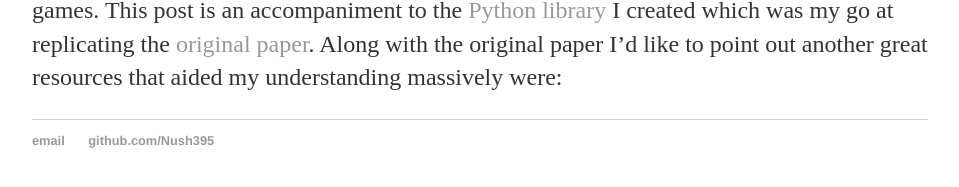
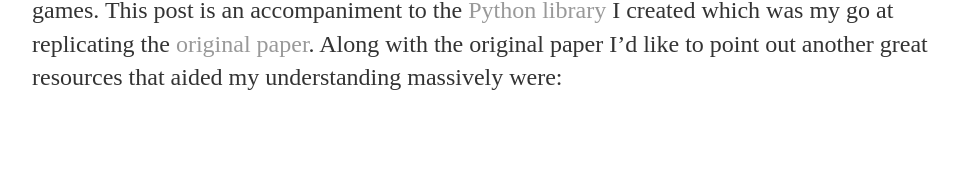
Before and after one commit to Nush395/Nush395.github.io, a Jekyll site: the page built from _posts/2020-06-06-true-skill.md, in a window 1280 px wide. Shown: the part 328-515 px from the top of the page, without its empty margins (160-1119 px from the left). Built offline with Jekyll 4.4.1, drawn with Linux system fonts in a browser that asks for light colours.

```diff
--- a/_config.yml
+++ b/_config.yml
@@ -1,2 +1,4 @@
 name: Anushan Fernando
 markdown: kramdown
+email:  anushan395@hotmail.co.uk
+github_username: Nush395
--- a/_layouts/default.html
+++ b/_layouts/default.html
@@ -18,11 +18,5 @@
 			{{ content }}
 
 			</div><!-- /.container -->
-			<footer>
-	    		<ul>
-	        		<li><a href="mailto:anushan395@hotmail.co.uk">email</a></li>
-	        		<li><a href="https://github.com/Nus395">github.com/Nush395</a></li>
-				</ul>
-			</footer>
 		</body>
 	</html>
```
